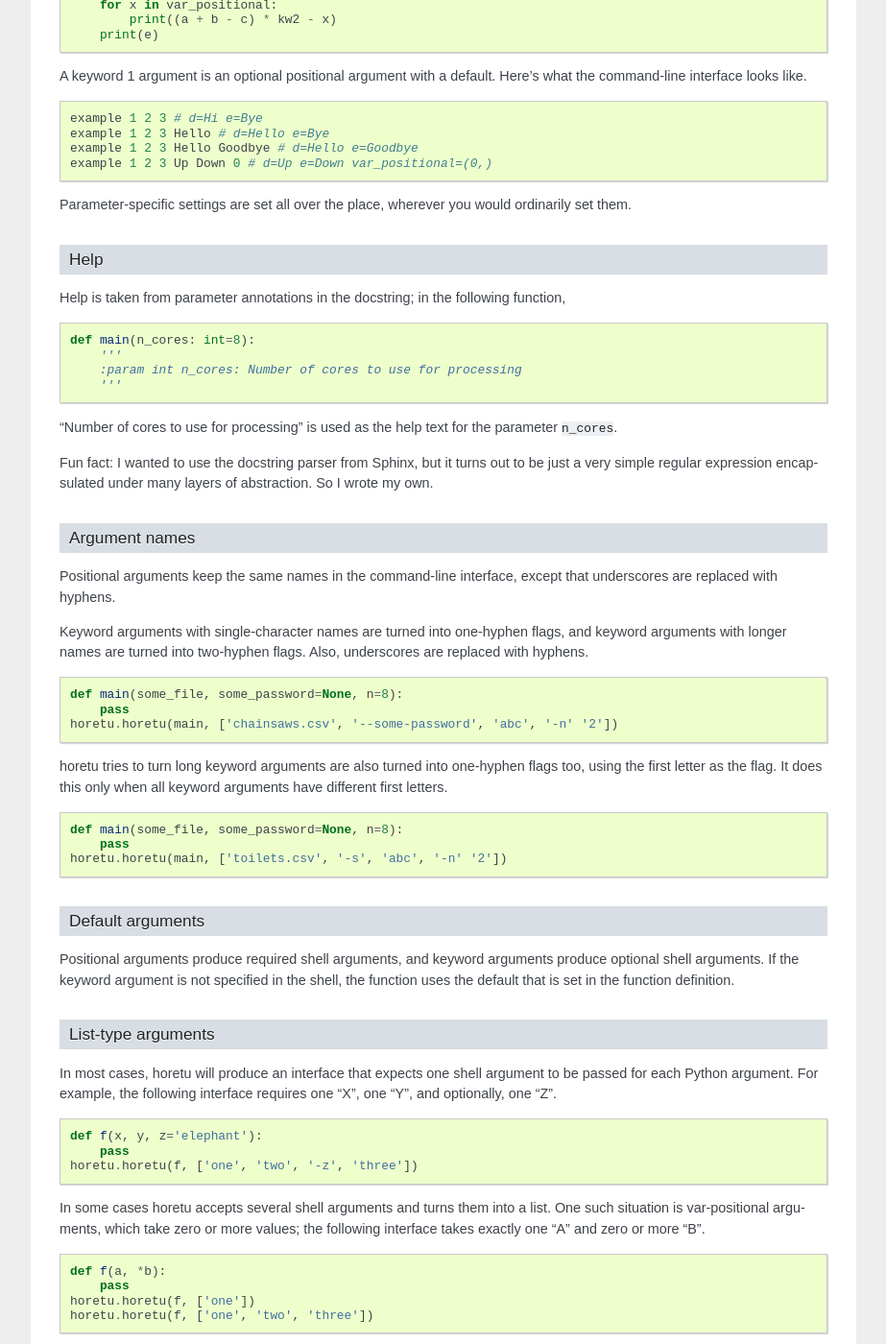
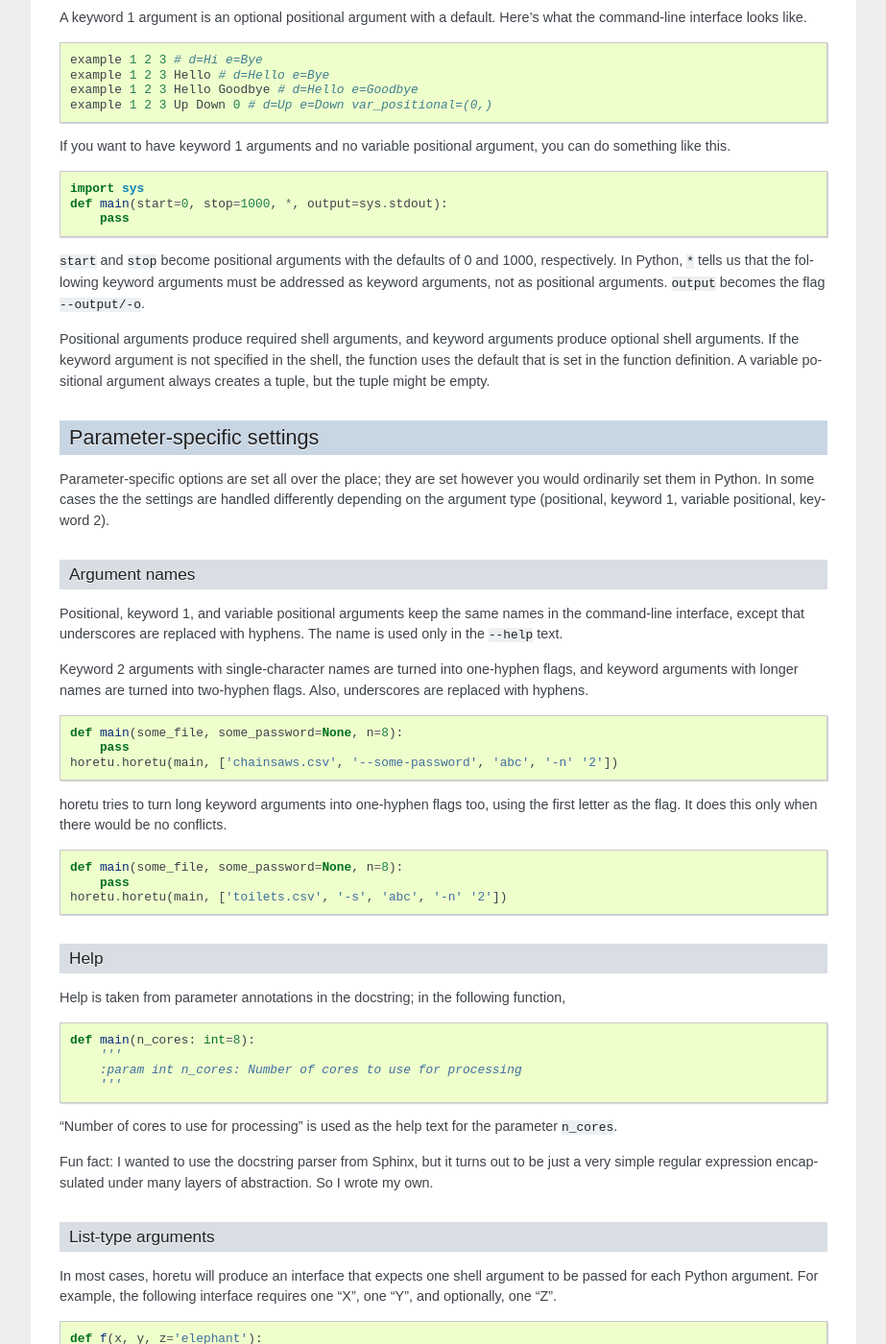
Before and after one commit to tlevine/horetu, a Sphinx documentation site: the page built from docs/settings.rst, in a window 1280 px wide and 1400 px high, scrolled down 1978 px. Shown: the whole window at 96% size, without its empty margins (198-1121 px from the left). Built offline with Sphinx 7.4.7, drawn with Linux system fonts in a browser that asks for light colours; some of the changed text lies outside the part shown.

Commit message:
move optional arguments stuff

```diff
--- a/docs/settings.rst
+++ b/docs/settings.rst
@@ -117,11 +115,58 @@
     example 1 2 3 Hello Goodbye # d=Hello e=Goodbye
     example 1 2 3 Up Down 0 # d=Up e=Down var_positional=(0,)
 
+If you want to have keyword 1 arguments and no variable positional
+argument, you can do something like this.
 
+.. testcode::
 
+    import sys
+    def main(start=0, stop=1000, *, output=sys.stdout):
+        pass
 
-Parameter-specific settings are set all over the place, wherever you
-would ordinarily set them.
+``start`` and ``stop`` become positional arguments with the defaults
+of 0 and 1000, respectively. In Python, ``*`` tells us that the following
+keyword arguments must be addressed as keyword arguments, not as positional
+arguments. ``output`` becomes the flag ``--output/-o``.
+
+Positional arguments produce required shell arguments, and keyword
+arguments produce optional shell arguments. If the keyword argument is
+not specified in the shell, the function uses the default that is set in
+the function definition. A variable positional argument always creates a
+tuple, but the tuple might be empty.
+
+Parameter-specific settings
+----------------------------------
+Parameter-specific options are set all over the place; they are set
+however you would ordinarily set them in Python. In some cases the
+the settings are handled differently depending on the argument type
+(positional, keyword 1, variable positional, keyword 2).
+
+Argument names
+^^^^^^^^^^^^^^^^^^
+Positional, keyword 1, and variable positional arguments keep the same
+names in the command-line interface, except that underscores are
+replaced with hyphens. The name is used only in the ``--help`` text.
+
+Keyword 2 arguments with single-character names are turned into
+one-hyphen flags, and keyword arguments with longer names are turned
+into two-hyphen flags.  Also, underscores are replaced with hyphens.
+
+.. testcode::
+
+    def main(some_file, some_password=None, n=8):
+        pass
+    horetu.horetu(main, ['chainsaws.csv', '--some-password', 'abc', '-n' '2'])
+
+horetu tries to turn long keyword arguments into
+one-hyphen flags too, using the first letter as the flag.
+It does this only when there would be no conflicts.
+
+.. testcode::
+
+    def main(some_file, some_password=None, n=8):
+        pass
+    horetu.horetu(main, ['toilets.csv', '-s', 'abc', '-n' '2'])
 
 Help
 ^^^^^^^^^^
@@ -138,51 +183,15 @@
 "Number of cores to use for processing" is used as the help text for
 the parameter ``n_cores``.
 
-Fun fact: I wanted to use the docstring parser from Sphinx, but it turns out
-to be just a very simple regular expression encapsulated under many
+Fun fact: I wanted to use the docstring parser from Sphinx, but it turns
+out to be just a very simple regular expression encapsulated under many
 layers of abstraction. So I wrote my own.
-
-
-
-
-
-
-Argument names
-^^^^^^^^^^^^^^^^^^
-Positional arguments keep the same names in the command-line interface,
-except that underscores are replaced with hyphens.
-
-Keyword arguments with single-character names are turned into one-hyphen flags,
-and keyword arguments with longer names are turned into two-hyphen flags.
-Also, underscores are replaced with hyphens.
-
-.. testcode::
-
-    def main(some_file, some_password=None, n=8):
-        pass
-    horetu.horetu(main, ['chainsaws.csv', '--some-password', 'abc', '-n' '2'])
-
-horetu tries to turn long keyword arguments are also turned into
-one-hyphen flags too, using the first letter as the flag.
-It does this only when all keyword arguments have different first letters.
-
-.. testcode::
-
-    def main(some_file, some_password=None, n=8):
-        pass
-    horetu.horetu(main, ['toilets.csv', '-s', 'abc', '-n' '2'])
-
-Default arguments
-^^^^^^^^^^^^^^^^^^^
-Positional arguments produce required shell arguments, and keyword arguments
-produce optional shell arguments. If the keyword argument is not specified in
-the shell, the function uses the default that is set in the function definition.
 
 List-type arguments
 ^^^^^^^^^^^^^^^^^^^^^^
-In most cases, horetu will produce an interface that expects one shell argument
-to be passed for each Python argument. For example, the following interface
-requires one "X", one "Y", and optionally, one "Z".
+In most cases, horetu will produce an interface that expects one shell
+argument to be passed for each Python argument. For example, the
+following interface requires one "X", one "Y", and optionally, one "Z".
 
 .. testcode::
 
@@ -190,18 +199,9 @@
         pass
     horetu.horetu(f, ['one', 'two', '-z', 'three'])
 
-In some cases horetu accepts several shell arguments and turns them into a list.
-One such situation is var-positional arguments, which take zero or more values;
-the following interface takes exactly one "A" and zero or more "B".
-
-.. testcode::
-
-    def f(a, *b):
-        pass
-    horetu.horetu(f, ['one'])
-    horetu.horetu(f, ['one', 'two', 'three'])
-
-The other situation is keyword arguments annotated with type :py:class:`list`.
+We have already seen one exception, variable positional arguments.
+Another such situation is keyword arguments annotated with type
+:py:class:`list`.
 
 .. testcode::
 
@@ -281,15 +281,18 @@
 
 Boolean flags
 ^^^^^^^^^^^^^^^^
-Keyword arguments with default values of ``True`` or ``False`` turn into flags
-that do not take additional arguments. Passing the flag switches the value to
-be opposite the default.
+Keyword 2 arguments with default values of ``True`` or ``False`` turn
+into flags that do not take additional arguments. Passing the flag
+switches the value to be opposite the default.
 
 .. testcode::
 
     def main(force=False):
         pass
     horetu.horetu(main, ['--force'])
+
+Booleans are allowed only for keyword 2 arguments, not for positional,
+keyword 1, or variable positional arguments.
 
 Counting
 ^^^^^^^^^^^^^
@@ -303,22 +306,6 @@
     horetu.horetu(main, []) # verbose = 1
     horetu.horetu(main, ['-v', '-v']) # verbose = 3
 
-Optional arguments
-^^^^^^^^^^^^^^^^^^^^^^
-.. testcode::
-
-    import sys
-    def main(start=0, stop=1000, *, output=sys.stdout):
-        pass
-
-*Even more problematic, the implementation is buggy at the moment;
-I'll probably change it so it actually works but is less amazing.*
-
-``start`` and ``stop`` become positional arguments with the defaults
-of 0 and 1000, respectively. In Python, ``*`` tells us that the following
-keyword arguments must be addressed as keyword arguments, not as positional
-arguments. ``output`` becomes the flag ``--output/-o``.
-
 Final note on settings
 -----------------------
 I prefer to think of horetu as a means of converting a Python function to a
```
Also changed, not shown: other parts of docs/settings.rst (+0 -2 lines).
